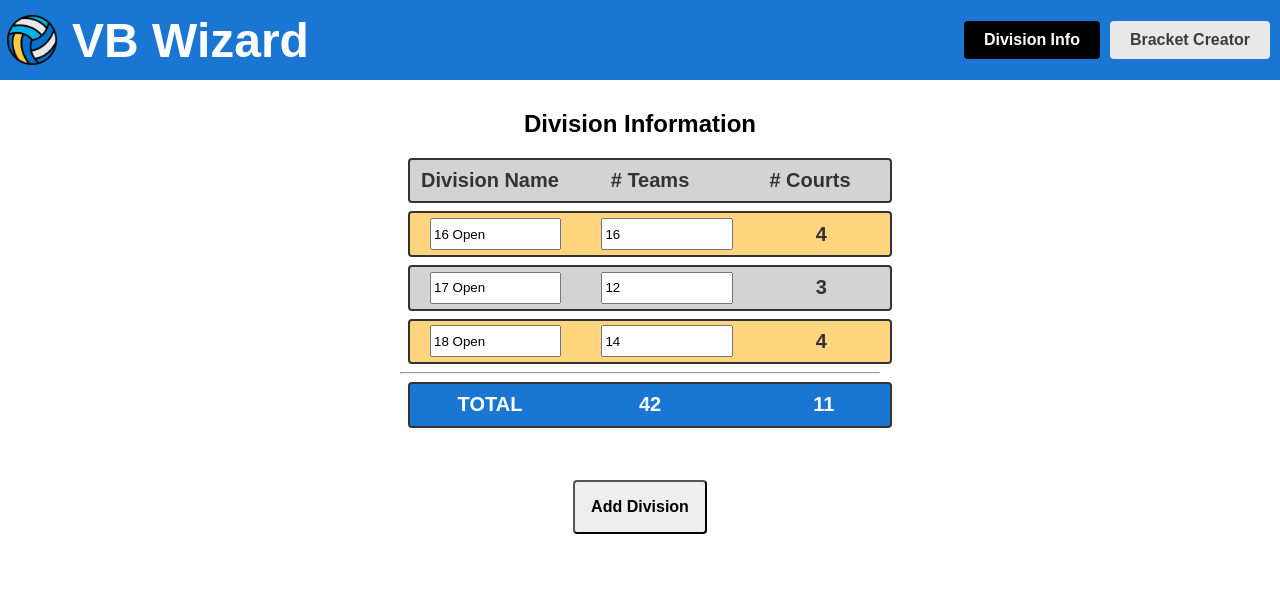
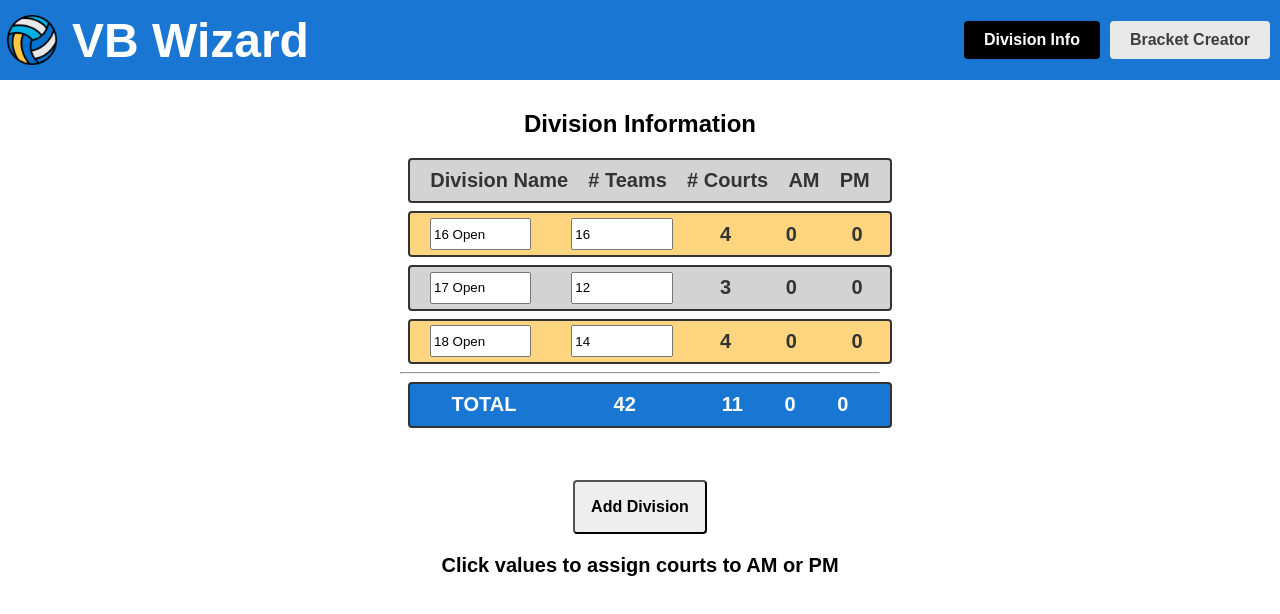
Before and after one commit to rcski77/vb-wizard, an Angular app: page /divisions in a window 1280 px wide. Shown: the top 614 px of the page. Built offline with nearby package versions, Linux system fonts and the light colour scheme.

Commit message:
added AM PM court assignment

```diff
--- a/src/app/division-main/division-main.component.css
+++ b/src/app/division-main/division-main.component.css
@@ -47,7 +47,7 @@
 }
 
 .divisions input {
-  width: 8em;
+  width: 7em;
   flex: 0.9;
   margin: 0 20px;
 }
@@ -61,12 +61,10 @@
 }
 
 .labels {
-  width: 9em;
   align-self: center;
   font-size: 1.25em;
   font-weight: bold;
   text-align: center;
-  flex: 1;
 }
 
 .buttons {
@@ -82,3 +80,10 @@
 .totals p {
   color: white;
 }
+
+#message {
+  align-self: center;
+  font-size: 1.25em;
+  font-weight: bold;
+  text-align: center;
+}
--- a/src/app/division-main/division-main.component.html
+++ b/src/app/division-main/division-main.component.html
@@ -5,22 +5,30 @@
     <p class="labels">Division Name</p>
     <p class="labels"># Teams</p>
     <p class="labels"># Courts</p>
+    <p class="labels">AM</p>
+    <p class="labels">PM</p>
   </li>
   <div cdkDropList class="division-list" (cdkDropListDropped)="drop($event)">
-    <li class="division-box" *ngFor="let division of divisions" cdkDrag>
+    <li class="division-box" *ngFor="let division of divisions; let i = index" cdkDrag>
         <input id="name" [(ngModel)]="division.name" placeholder="name" />
         <input id="teams" [(ngModel)]="division.teams" placeholder="0" />
         <p id="courts">{{ calculateCourts(division.teams) }}</p>
+        <p id="courts" (click)="setAM(i)">{{division.AM}}</p>
+        <p id="courts" (click)="setPM(i)">{{division.PM}}</p>
       </li>
   </div>
   <hr>
   <li class ="totals">
     <p class="labels">TOTAL</p>
-    <p class="labels">{{ totalTeams() }}</p>
-    <p class="labels">&nbsp;&nbsp;&nbsp;&nbsp;&nbsp;{{ totalCourts() }}</p>
+    <p class="labels">&nbsp;&nbsp;&nbsp;&nbsp;&nbsp;&nbsp;&nbsp;&nbsp;&nbsp;&nbsp;{{ totalTeams() }}</p>
+    <p class="labels">&nbsp;&nbsp;&nbsp;&nbsp;&nbsp;&nbsp;&nbsp;&nbsp;{{ totalCourts() }}</p>
+    <p class="labels">{{ totalAMCourts() }}</p>
+    <p class="labels">{{ totalPMCourts() }}</p>
   </li>
 </ul>
 
 <div class="buttons">
   <button (click)="addDivision()">Add Division</button>
 </div>
+
+<p id="message">Click values to assign courts to AM or PM</p>
--- a/src/app/division-main/division-main.component.ts
+++ b/src/app/division-main/division-main.component.ts
@@ -10,7 +10,6 @@ import { DivisionInfoService } from '../division-info.service';
   styleUrls: ['./division-main.component.css'],
 })
 export class DivisionMainComponent {
-
   divisions: Division[] = [];
 
   constructor(private divisionService: DivisionInfoService) {}
@@ -37,16 +36,40 @@ export class DivisionMainComponent {
 
   totalCourts(): number {
     var total = 0;
-    this.divisions.forEach(element => {
+    this.divisions.forEach((element) => {
       total += Math.ceil(element.teams / 4);
     });
     return total;
   }
 
+  totalAMCourts(): number {
+    var total = 0;
+    this.divisions.forEach((element) => {
+      total += element.AM;
+    });
+    return total;
+  }
+
+  totalPMCourts(): number {
+    var total = 0;
+    this.divisions.forEach((element) => {
+      total += element.PM;
+    });
+    return total;
+  }
+
+  setAM(index: number): void {
+    this.divisions[index].AM = this.calculateCourts(this.divisions[index].teams);
+    this.divisions[index].PM = 0;
+  }
+
+  setPM(index: number): void {
+    this.divisions[index].PM = this.calculateCourts(this.divisions[index].teams);
+    this.divisions[index].AM = 0;
+  }
+
   addDivision(): void {
-    this.divisions.push(
-      {name: "", teams: 0, courts: 0}
-    );
+    this.divisions.push({ name: '', teams: 0, courts: 0, AM: 0, PM: 0 });
   }
 
   drop(event: CdkDragDrop<string[]>) {
--- a/src/app/division.ts
+++ b/src/app/division.ts
@@ -2,4 +2,6 @@ export interface Division {
     name: string;
     teams: number;
     courts: number;
+    AM: number;
+    PM: number;
 }
--- a/src/app/fake-divisions.ts
+++ b/src/app/fake-divisions.ts
@@ -1,7 +1,7 @@
 import { Division } from './division';
 
 export const DIVISIONS: Division[] = [
-  { name: '16 Open', teams: 16, courts: 0 },
-  { name: '17 Open', teams: 12, courts: 0 },
-  { name: '18 Open', teams: 14, courts: 0 }
+  { name: '16 Open', teams: 16, courts: 0, AM: 0, PM: 0},
+  { name: '17 Open', teams: 12, courts: 0, AM: 0, PM: 0 },
+  { name: '18 Open', teams: 14, courts: 0, AM: 0, PM: 0 },
 ];
```
